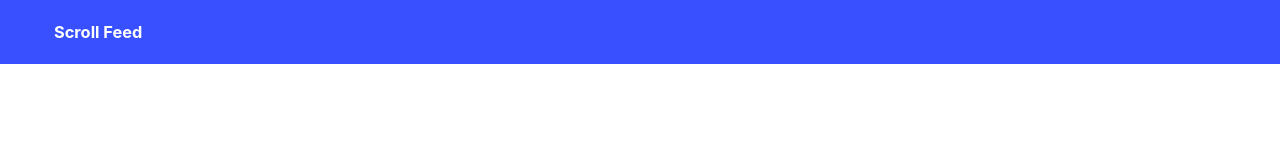
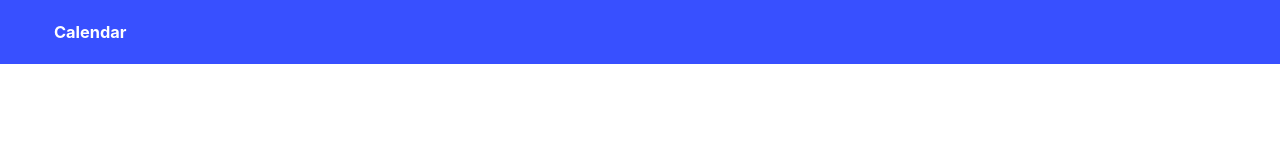
Before and after one commit to Darnelo-Inc/calendar, a React (Create React App) app: page /#/login in a window 1280 px wide. Shown: the top 160 px of the page. Built offline with nearby package versions, Linux system fonts and the light colour scheme.

Commit message:
title changed

```diff
--- a/src/components/Nav.tsx
+++ b/src/components/Nav.tsx
@@ -15,7 +15,7 @@ const Nav: FC = () => {
   return (
     <Layout>
       <Layout.Header className={css["nav-header"]}>
-        <h3 className={css.logo}>Scroll Feed</h3>
+        <h3 className={css.logo}>Calendar</h3>
 
         {isAuth && (
           <div className={css.navMenu}>
```
